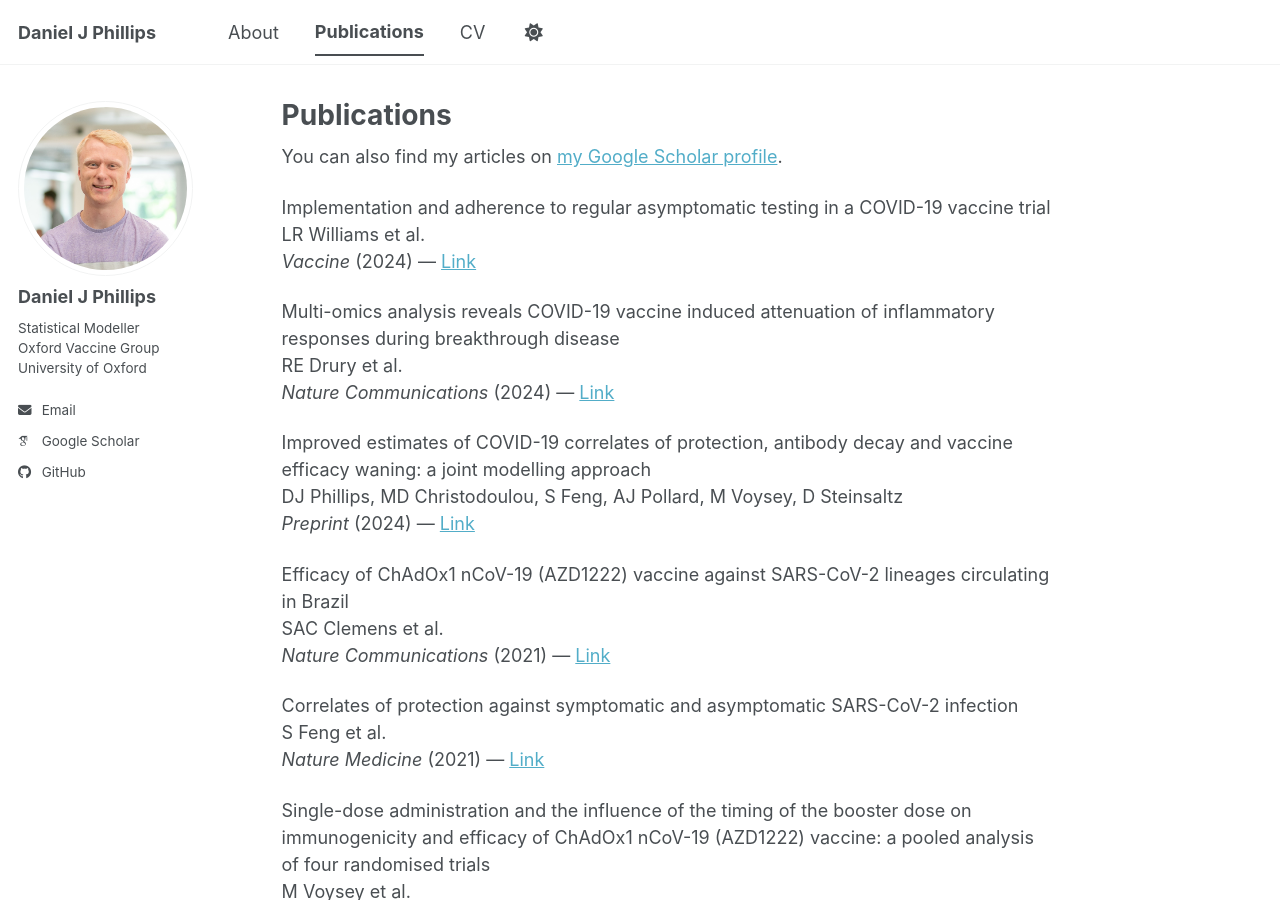
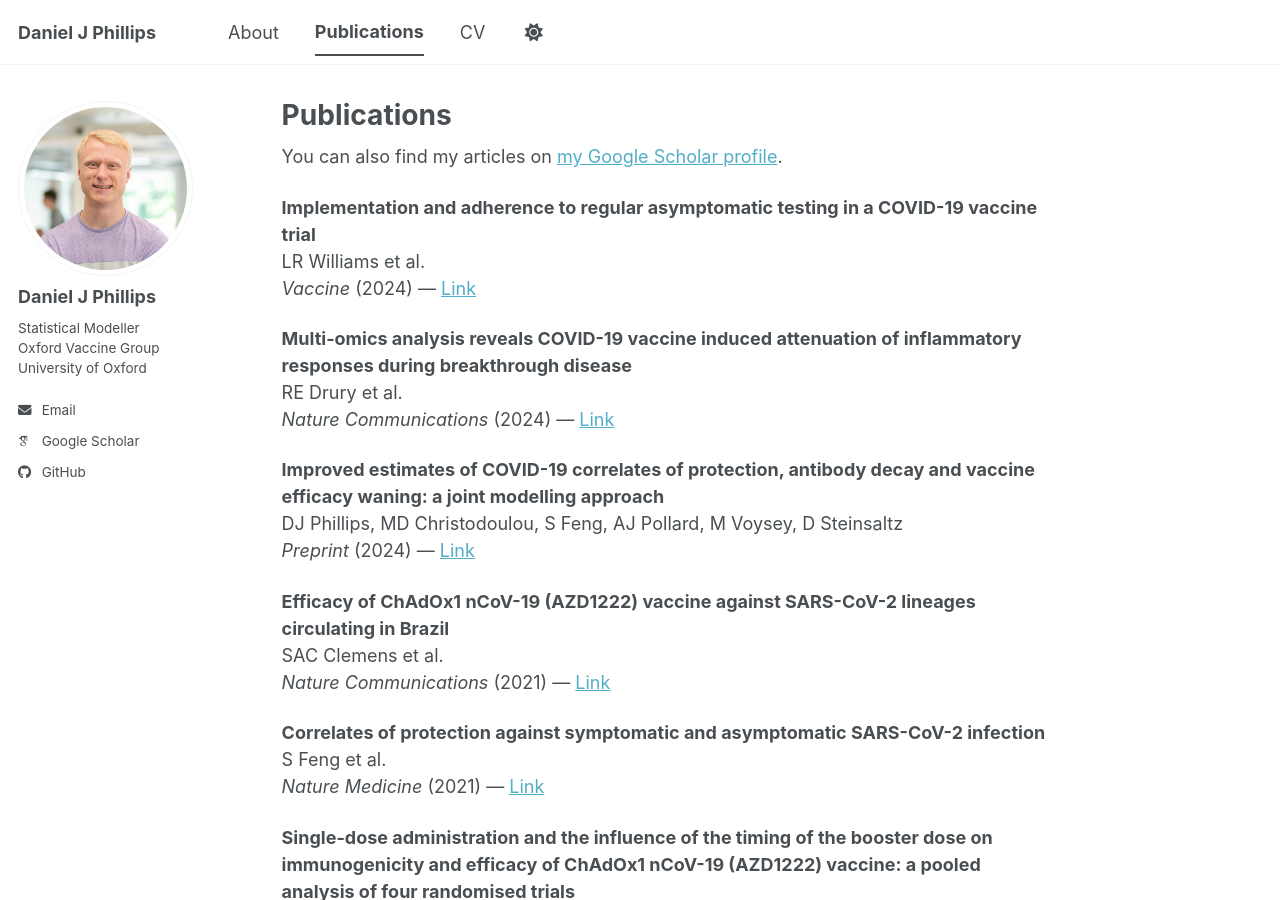
Before and after one commit to danphillipsstats/danphillipsstats.github.io, a Jekyll site: the page built from _pages/publications.md, in a window 1280 px wide and 900 px high. Built offline with Jekyll 4.4.1, drawn with Linux system fonts in a browser that asks for light colours; some web fonts are replaced; a script bundle is joined from its source files by our own code; library files that are not in the unit come from our copies.

Commit message:
Update pub_entry.html
Made titles bold again

```diff
--- a/_includes/pub_entry.html
+++ b/_includes/pub_entry.html
@@ -1,5 +1,5 @@
 <p class="pub-entry">
-  {{ include.pub.title }}<br>
+  <strong>{{ include.pub.title }}</strong><br>
   {{ include.pub.authors }}<br>
   <em>{{ include.pub.venue }}</em>{% if include.pub.year %} ({{ include.pub.year }}){% endif %}
   {% if include.pub.url %} — <a href="{{ include.pub.url }}">Link</a>{% endif %}
```
